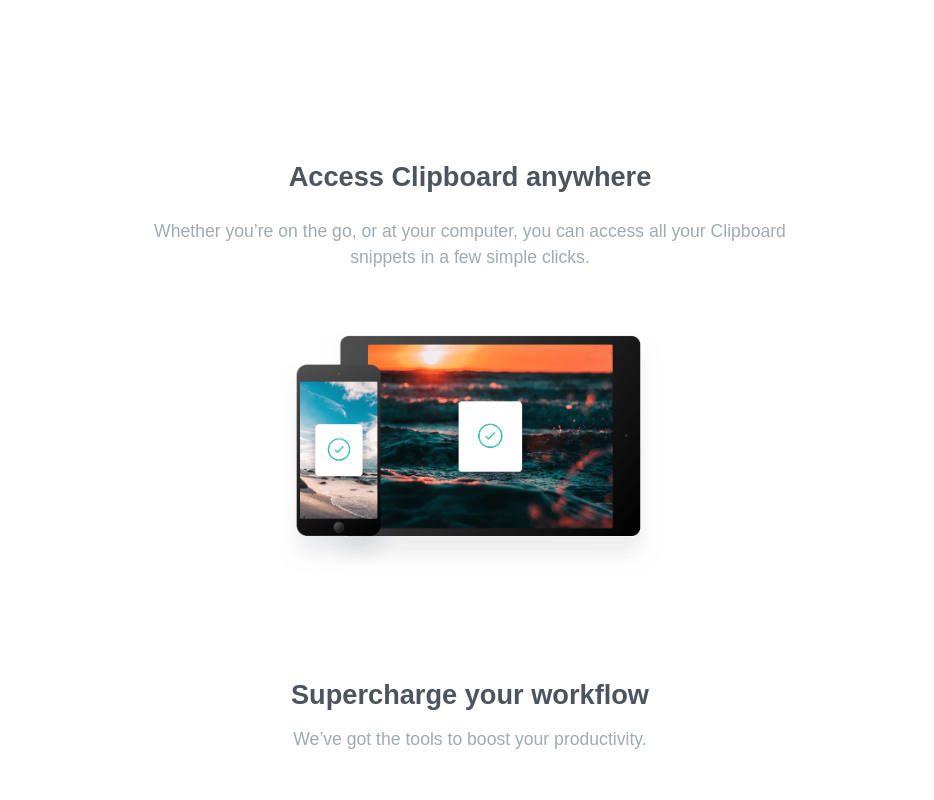
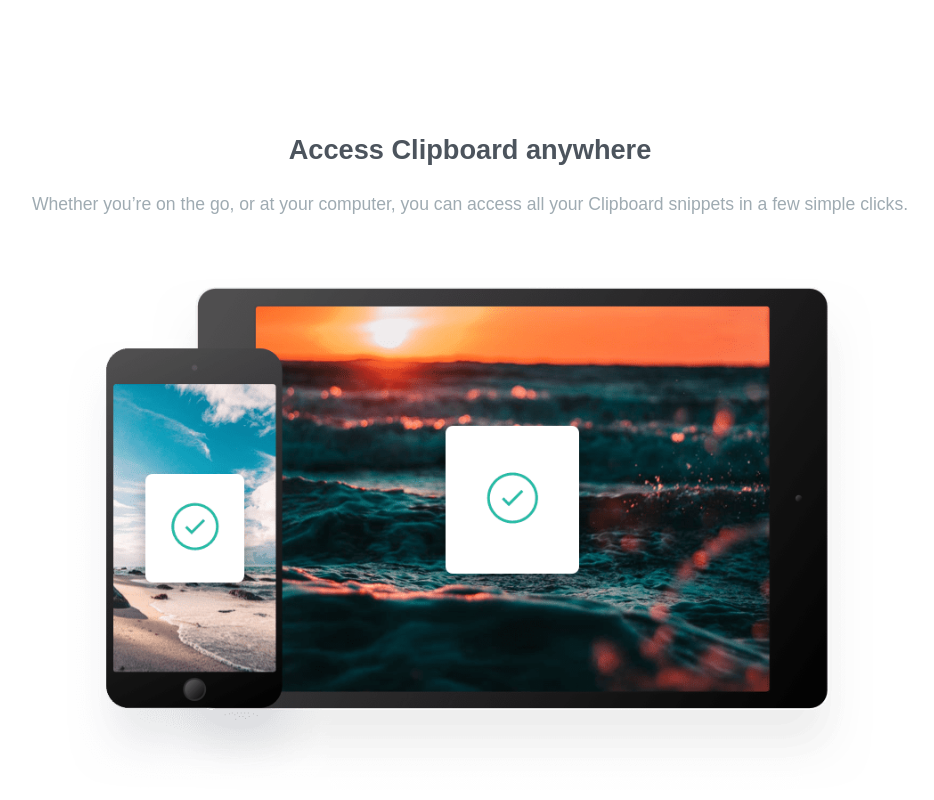
Before and after one commit to thisguyisunknown/clipboard-landing-page-challenge, a plain HTML site: page index.html in a window 1280 px wide. Shown: the part 1180-1980 px from the top of the page, without its empty margins (170-1104 px from the left). Drawn offline with Linux system fonts and the light colour scheme; a web font is replaced by a local one.

Commit message:
update style.css

```diff
--- a/style.css
+++ b/style.css
@@ -213,7 +213,7 @@ footer svg:hover > path {
   .ios {
     margin: 0;
   }
-  #sec2, #sec1 > *:not(#subsect) {
+  #sec1 > *:not(#subsect) #sec2 > *:not(#devices) {
     width: 50%;
   }
   #sec1 {
@@ -239,7 +239,7 @@ footer svg:hover > path {
     margin: 0;
   }
   #devices > img {
-    width: 60%;
+    width: 70%;
   }
   #sec3 > ul {
     flex-direction: row;
```
